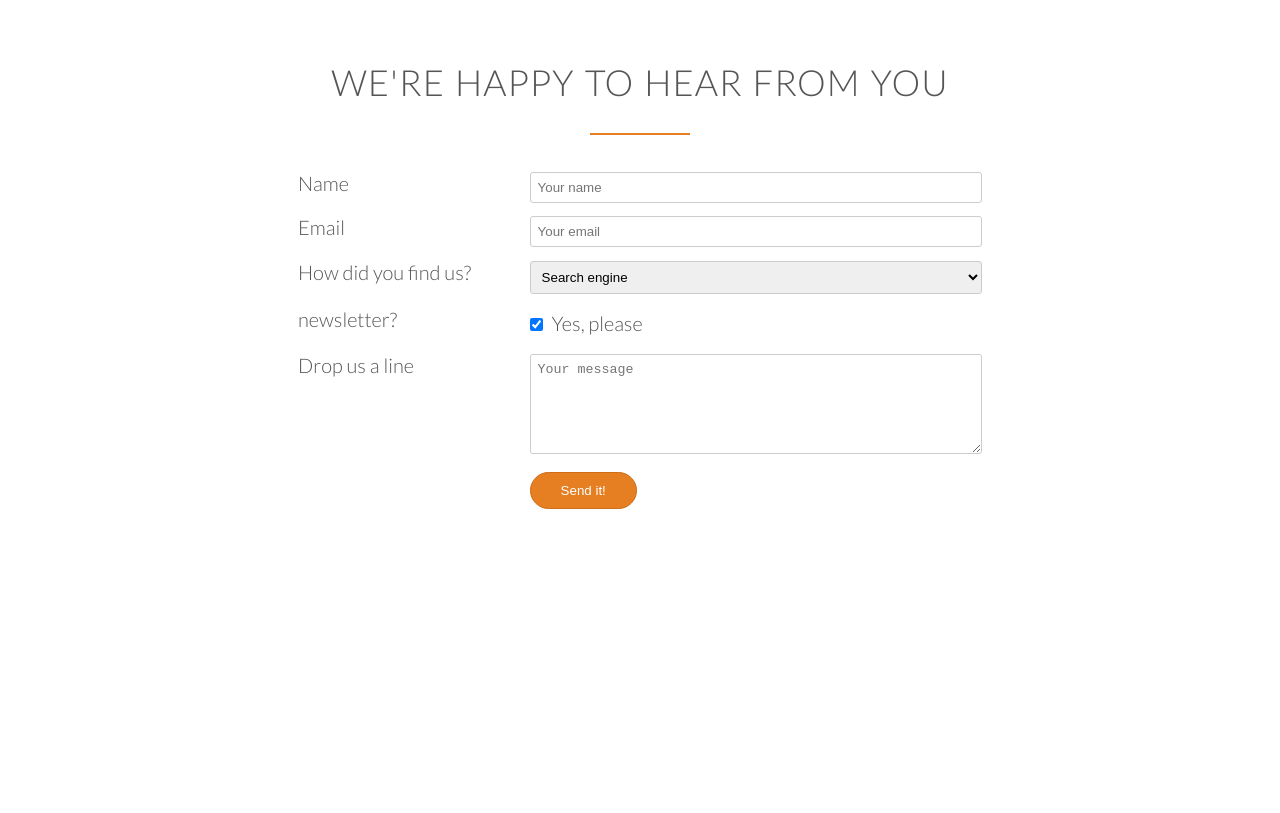
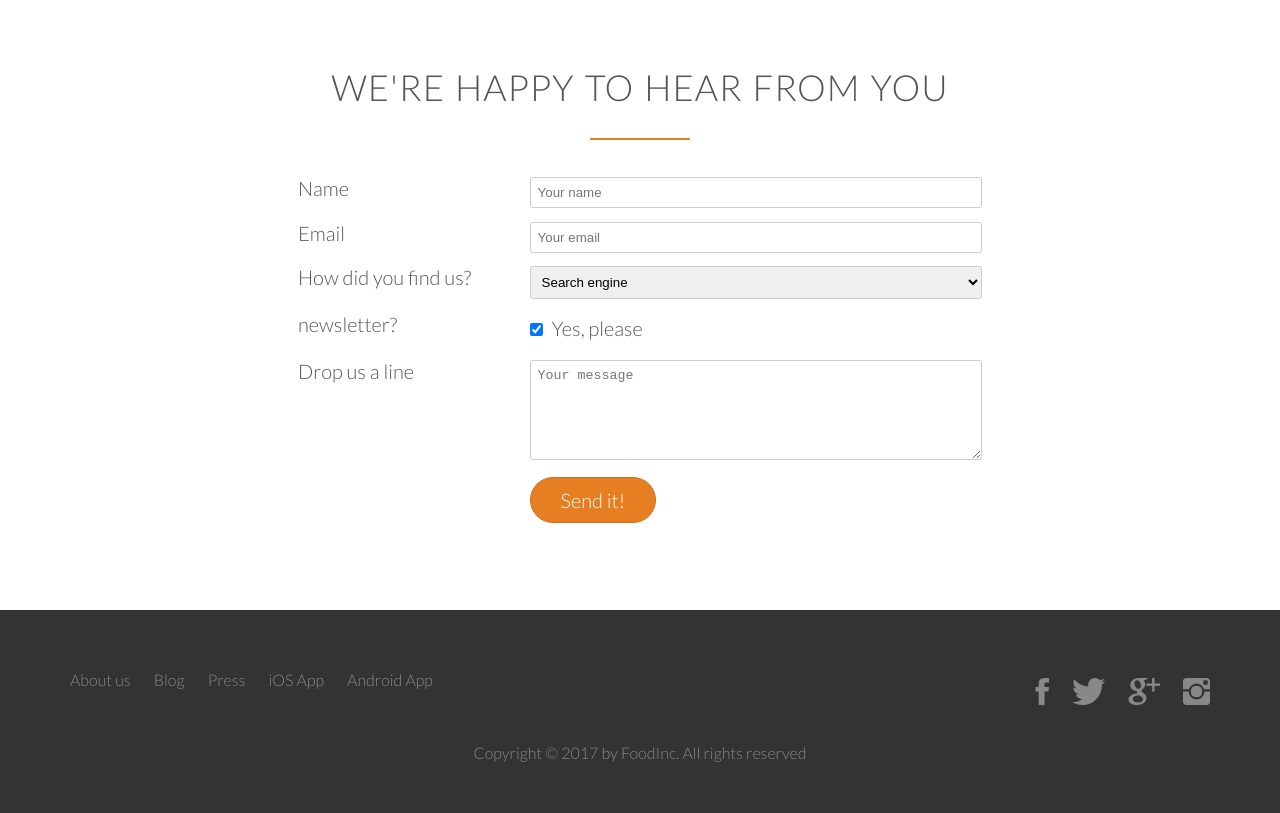
Before and after one commit to insta-code1/foodInc, a plain HTML site: page index.html in a window 1280 px wide. Shown: the part 4575-5388 px from the top of the page. Before the commit the page ends 5171 px from the top, so only its background shows below. Drawn offline with Linux system fonts and the light colour scheme; files whose address does not match are found by name.

Commit message:
Added the footer

```diff
--- a/index.html
+++ b/index.html
@@ -361,19 +361,43 @@
     </div>
   </section>
 
+  <footer>
+    <div class="row">
+      <div class="col span-1-of-2">
+        <ul class="footer-nav">
+          <li><a href="#">About us</a></li>
+          <li><a href="#">Blog</a></li>
+          <li><a href="#">Press</a></li>
+          <li><a href="#">iOS App</a></li>
+          <li><a href="#">Android App</a></li>
+        </ul>
+      </div>
+      <div class="col span-1-of-2">
+        <ul class="social-links">
+          <li><a href="#"><i class="ion-social-facebook"></i></a></li>
+          <li><a href="#"><i class="ion-social-twitter"></i></a></li>
+          <li><a href="#"><i class="ion-social-googleplus"></i></a></li>
+          <li><a href="#"><i class="ion-social-instagram"></i></a></li>
+        </ul>
+      </div>
+    </div>
+    <div class="row">
+      <p>Copyright &copy; 2017 by FoodInc. All rights reserved</p>
+    </div>
+  </footer>
+
 </body>
 
 </html>
 
 <!--
-Section 7: Contact form
-Title:
+Navigation:
+1. About us
+2. Blog
+3. Press
+4. iOS App
+5. Android App
 
-Fields to include:
-Name
-Email
-How did you find us?
-Newsletter
-Drop us a line
+Also include links to facebook, twitter, google+ and Instagram accounts.
 
 -->
--- a/resources/css/style.css
+++ b/resources/css/style.css
@@ -13,7 +13,8 @@ Orange color #e67e22
   box-sizing: border-box;
 }
 
-html {
+html,
+input[value="Send it!"] {
   background-clip: #fff;
   color: #555;
   font-family: 'Lato', 'Arial', sans-serif;
@@ -467,8 +468,6 @@ cite img {
 }
 
 
-
-
 /* -------------------------------------------- */
 /* CONTACT FORM */
 /* -------------------------------------------- */
@@ -497,3 +496,83 @@ input[type=checkbox] {
 }
 
 *:focus {outline: none;}
+
+
+/* -------------------------------------------- */
+/* FOOTER */
+/* -------------------------------------------- */
+
+footer {
+  background-color: #333;
+  padding: 50px;
+  font-size: 80%
+}
+
+.footer-nav {
+  list-style: none;
+  float: left:
+}
+
+.social-links {
+  list-style: none;
+  float: right;
+}
+
+
+.footer-nav li,
+.social-links li {
+  display: inline-block;
+  margin-right: 20px;
+
+}
+
+footer-nav li:last-child,
+.social-links li:last-child {
+  margin-right: 0;
+}
+
+.footer-nav li a:link,
+.footer-nav li a:visited,
+.social-links li a:link,
+.social-links li a:visited {
+  text-decoration: none;
+  border: 0;
+  color: #888;
+  transition: color 0.2s;
+}
+
+
+.footer-nav li a:hover,
+.footer-nav li a:active {
+  color: #ddd;
+}
+
+
+.ion-social-facebook,
+.ion-social-twitter,
+.ion-social-googleplus,
+.ion-social-instagram,
+.social-links li a {
+  font-size: 150%;
+  transition: color 0.2s;
+}
+
+.ion-social-facebook:hover {
+  color: #3b5998;
+}
+.ion-social-twitter:hover {
+  color: #55acee;
+}
+.ion-social-googleplus:hover {
+  color: #dd4b39;
+}
+.ion-social-instagram:hover {
+  color: #125688;
+}
+
+
+footer p {
+  color: #888;
+  text-align: center;
+  margin-top: 20px;
+}
```
